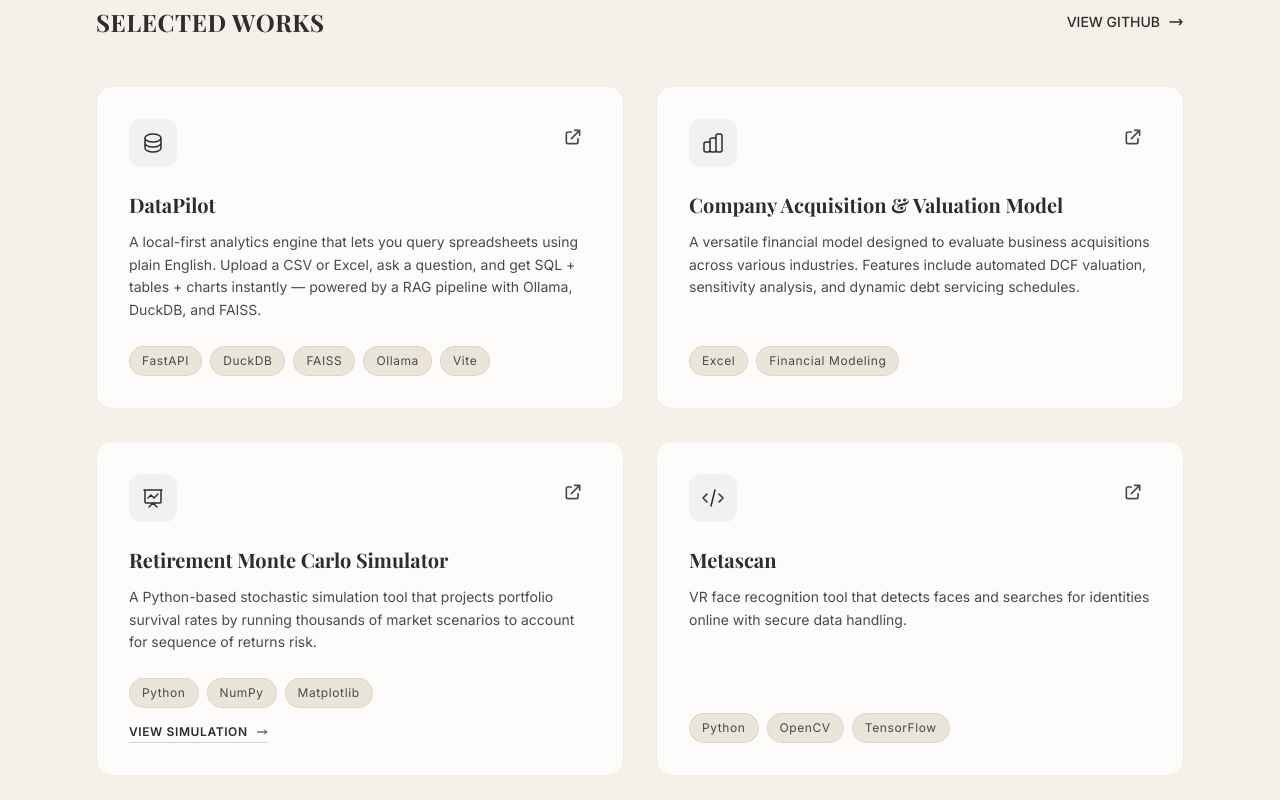
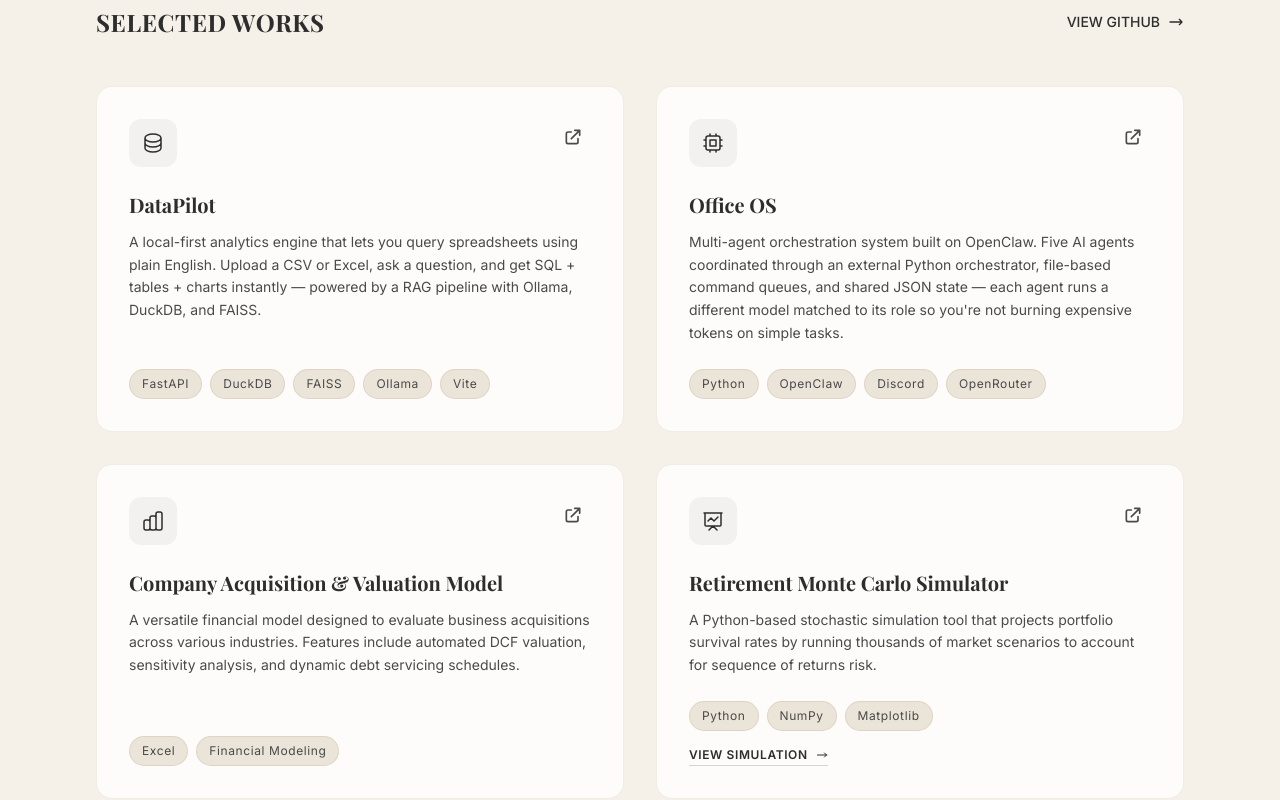
Before and after one commit to not-aryan7/Portfolio, a React (Create React App) app: page / in a window 1280 px wide. Shown: the part 2560-3360 px from the top of the page. Built offline with nearby package versions, Linux system fonts and the light colour scheme; a web font is replaced by a local one.

Commit message:
add office os to selected works

```diff
--- a/src/components/Projects.jsx
+++ b/src/components/Projects.jsx
@@ -25,6 +25,17 @@ const Projects = () => {
       icon: (
         <svg className="w-6 h-6 text-charcoal group-hover:text-olive transition-colors" fill="none" stroke="currentColor" viewBox="0 0 24 24">
           <path strokeLinecap="round" strokeLinejoin="round" strokeWidth="1.5" d="M4 7v10c0 2.21 3.582 4 8 4s8-1.79 8-4V7M4 7c0 2.21 3.582 4 8 4s8-1.79 8-4M4 7c0-2.21 3.582-4 8-4s8 1.79 8 4m0 5c0 2.21-3.582 4-8 4s-8-1.79-8-4" />
+        </svg>
+      )
+    },
+    {
+      title: "Office OS",
+      description: "Multi-agent orchestration system built on OpenClaw. Five AI agents coordinated through an external Python orchestrator, file-based command queues, and shared JSON state — each agent runs a different model matched to its role so you're not burning expensive tokens on simple tasks.",
+      technologies: ["Python", "OpenClaw", "Discord", "OpenRouter"],
+      link: "https://github.com/not-aryan7/office-os",
+      icon: (
+        <svg className="w-6 h-6 text-charcoal group-hover:text-olive transition-colors" fill="none" stroke="currentColor" viewBox="0 0 24 24">
+          <path strokeLinecap="round" strokeLinejoin="round" strokeWidth="1.5" d="M9 3v2m6-2v2M9 19v2m6-2v2M5 9H3m2 6H3m18-6h-2m2 6h-2M7 19h10a2 2 0 002-2V7a2 2 0 00-2-2H7a2 2 0 00-2 2v10a2 2 0 002 2zM9 9h6v6H9V9z" />
         </svg>
       )
     },
```
